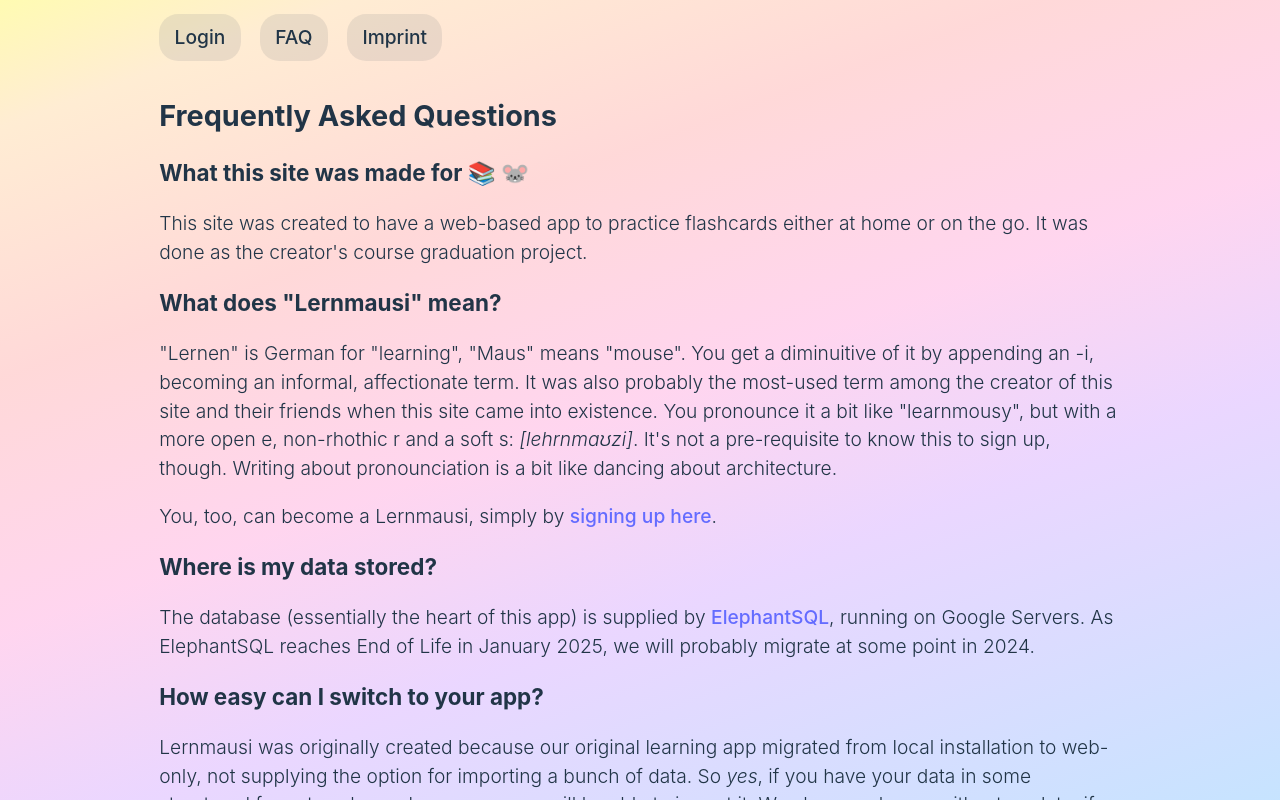
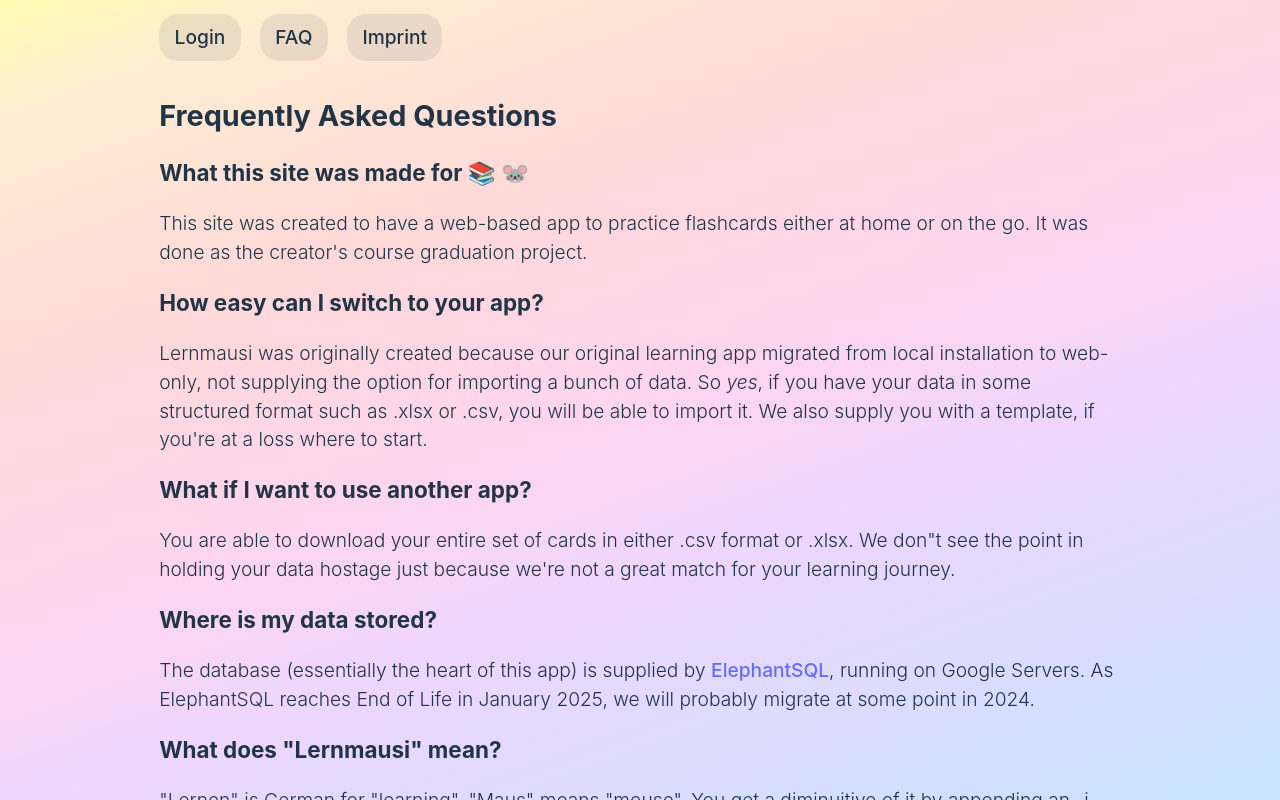
Before and after one commit to extra-jalapenos/apprendio-flashcard-app-frontend, a React (Vite) app: page /about in a window 1280 px wide. Built offline with nearby package versions, Linux system fonts and the light colour scheme.

Commit message:
reorder FAQ

```diff
--- a/src/components/about/About.jsx
+++ b/src/components/about/About.jsx
@@ -7,15 +7,15 @@ export default function About() {
       <h2>Frequently Asked Questions</h2>
       <h3>What this site was made for 📚 🐭</h3>
       <p>This site was created to have a web-based app to practice flashcards either at home or on the go. It was done as the creator&apos;s course graduation project.</p>
-      <h3>What does &quot;Lernmausi&quot; mean?</h3>
-      <p>&quot;Lernen&quot; is German for &quot;learning&quot;, &quot;Maus&quot; means &quot;mouse&quot;. You get a diminuitive of it by appending an -i, becoming an informal, affectionate term. It was also probably the most-used term among the creator of this site and their friends when this site came into existence. You pronounce it a bit like &quot;learnmousy&quot;, but with a more open e, non-rhothic r and a soft s: <em>[lehrnmaʊzi]</em>. It&apos;s not a pre-requisite to know this to sign up, though. Writing about pronounciation is a bit like dancing about architecture.</p>
-      <p>You, too, can become a Lernmausi, simply by <a onClick={() => navigate("/register")}>signing up here</a>.</p>
-      <h3>Where is my data stored?</h3>
-      <p>The database (essentially the heart of this app) is supplied by <a href="https://www.elephantsql.com/">ElephantSQL</a>, running on Google Servers. As ElephantSQL reaches End of Life in January 2025, we will probably migrate at some point in 2024.</p>
       <h3>How easy can I switch to your app?</h3>
       <p>Lernmausi was originally created because our original learning app migrated from local installation to web-only, not supplying the option for importing a bunch of data. So <em>yes</em>, if you have your data in some structured format such as .xlsx or .csv, you will be able to import it. We also supply you with a template, if you&apos;re at a loss where to start.</p>
       <h3>What if I want to use another app?</h3>
       <p>You are able to download your entire set of cards in either .csv format or .xlsx. We don&quot;t see the point in holding your data hostage just because we&apos;re not a great match for your learning journey.</p>
+      <h3>Where is my data stored?</h3>
+      <p>The database (essentially the heart of this app) is supplied by <a href="https://www.elephantsql.com/">ElephantSQL</a>, running on Google Servers. As ElephantSQL reaches End of Life in January 2025, we will probably migrate at some point in 2024.</p>
+      <h3>What does &quot;Lernmausi&quot; mean?</h3>
+      <p>&quot;Lernen&quot; is German for &quot;learning&quot;, &quot;Maus&quot; means &quot;mouse&quot;. You get a diminuitive of it by appending an -i, becoming an informal, affectionate term. It was also probably the most-used term among the creator of this site and their friends when this site came into existence. You pronounce it a bit like &quot;learnmousy&quot;, but with a more open e, non-rhothic r and a soft s: <em>[lehrnmaʊzi]</em>. It&apos;s not a pre-requisite to know this to sign up, though. Writing about pronounciation is a bit like dancing about architecture.</p>
+      <p>You, too, can become a Lernmausi, simply by <a onClick={() => navigate("/register")}>signing up here</a>.</p>
     </div>
   )
 }
```
